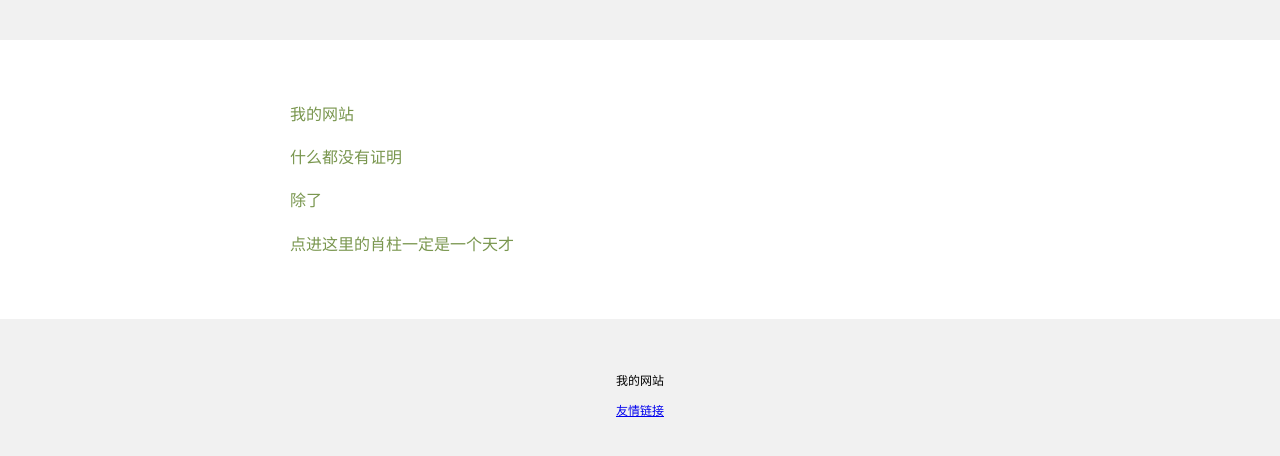
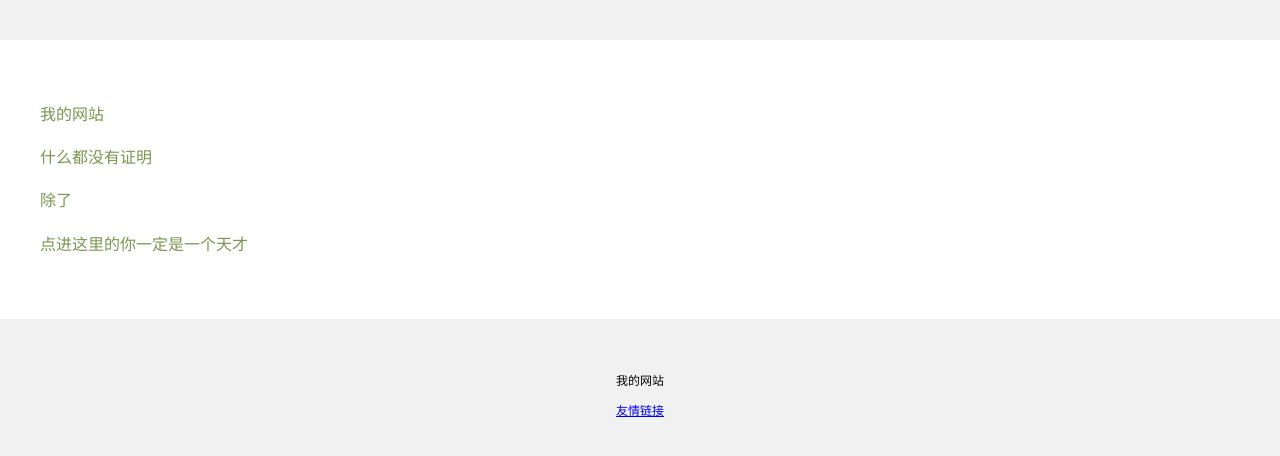
Before and after one commit to ylnsaikou/No01-ONE, a plain HTML site: page index.html in a window 1280 px wide. Shown: the part 812-1268 px from the top of the page. Drawn offline with Linux system fonts and the light colour scheme.

Commit message:
Add files via upload

```diff
--- a/index.html
+++ b/index.html
@@ -19,7 +19,7 @@
 				<img src='https://news.hbut.edu.cn/virtual_attach_file.vsb?afc=xLRQJVL8VfLzTfU04Cin7r7Um74M4-a4MlVRLRUiLzlbL4L0gihFp2hmCIa0L1hkoSy4UYysUNCiM4WfnRfRLzGDLz9DU8-PolMfMlliU4AFoR7Po7-YL7QFM4-YLN7sgtXaQ4Oeo4xZ6s6ZgDTJQty0LzG4M1yPoz74L1bw62P8c&oid=2023193082&tid=1036&nid=19132&e=.jpg' alt="康文昌" width="1052px" height="768px">
 			</div>
 			<div style="
-				max-width: 700px;
+				max-width: 1200px;
 				margin: 30px auto;
 				padding: 15px;
 				line-height: 1.7;
@@ -28,7 +28,7 @@
 			<p>我的网站</p>
 			<p>什么都没有证明</p>
 			<p>除了</p>
-			<p>点进这里的肖柱一定是一个天才</p>
+			<p>点进这里的你一定是一个天才</p>
 			</div>
 			<div style="
 				background-color: #f1f1f1;
```
